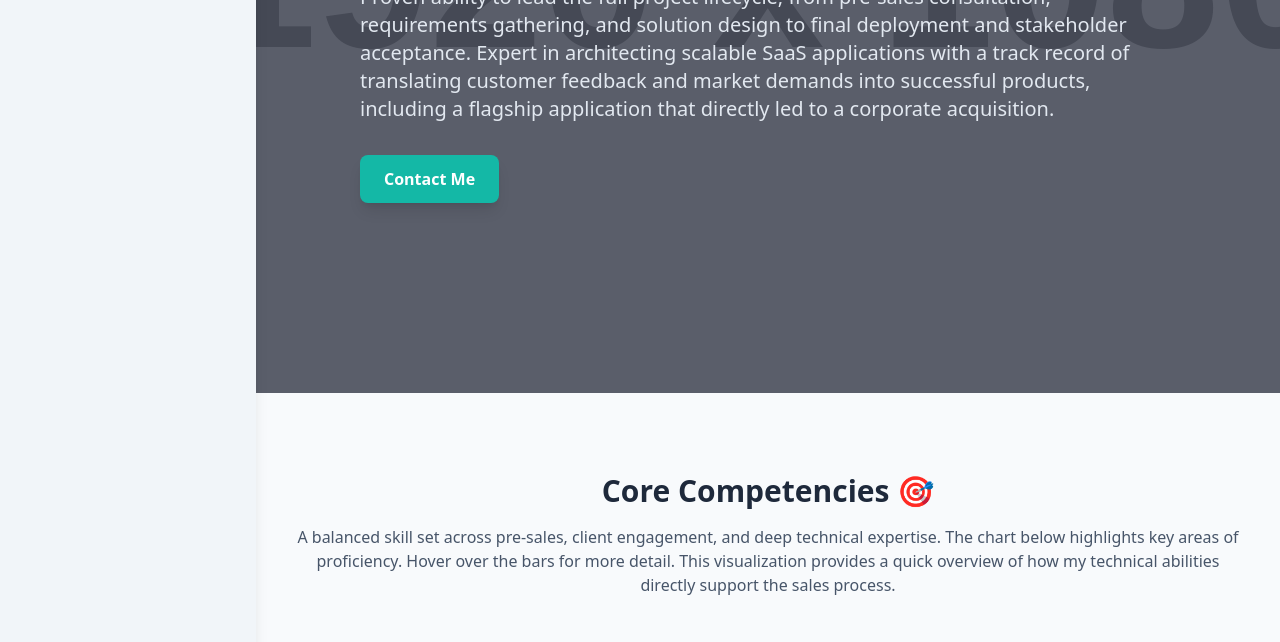
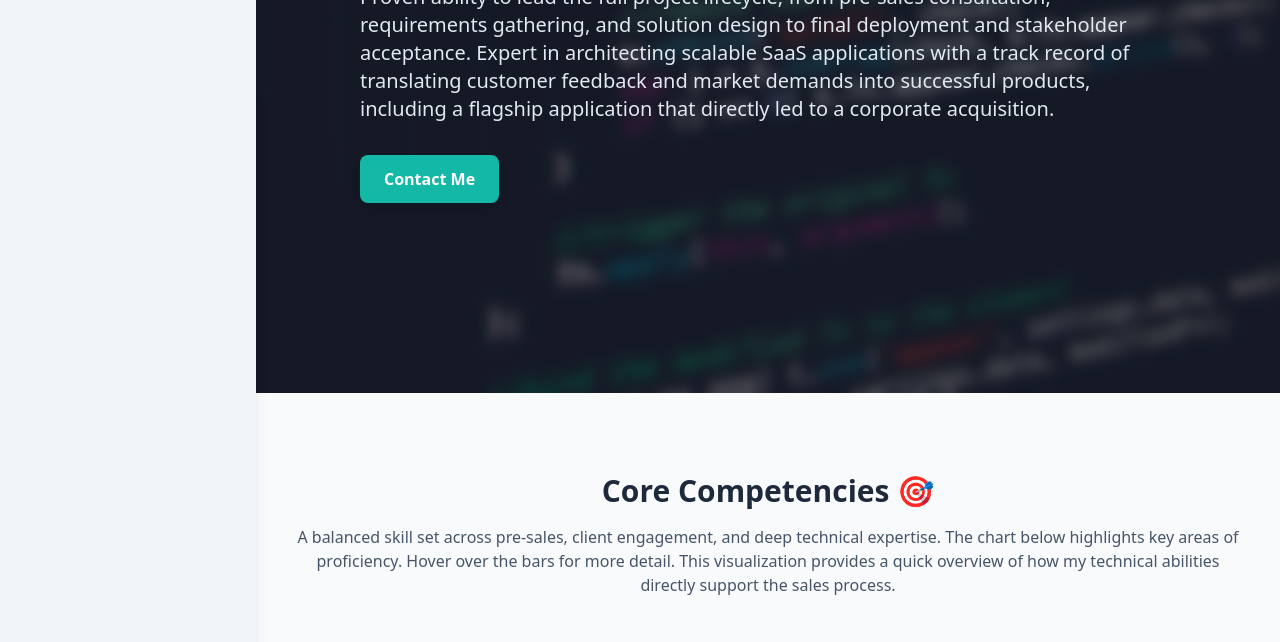
Before and after one commit to josiahhooten/josiahhooten.github.io, a plain HTML site: page index.html in a window 1280 px wide. Shown: the part 407-1049 px from the top of the page. Drawn offline with nearby package versions, Linux system fonts and the light colour scheme; placeholder pictures from the web are drawn by us.

Commit message:
Implement code changes to enhance functionality and improve performance

```diff
--- a/index.html
+++ b/index.html
@@ -99,7 +99,7 @@
         <main class="flex-1">
 
             <!-- Profile Section -->
-            <section id="profile" class="h-screen flex flex-col justify-center text-white" style="background-image: url('https://placehold.co/1920x1080/0f766e/FFFFFF?text=Modern+Tech+Background');">
+            <section id="profile" class="h-screen flex flex-col justify-center text-white" style="background-image: url('/images/code-background.jpg');">
                 <div class="overlay"></div>
                 <div class="max-w-4xl mx-auto px-4 sm:px-6 md:px-10 relative z-10">
                     <h1 class="text-4xl md:text-6xl font-bold">Bridging Technology and Business Needs.</h1>
```
Also changed, not shown: images/code-background.jpg (added).
